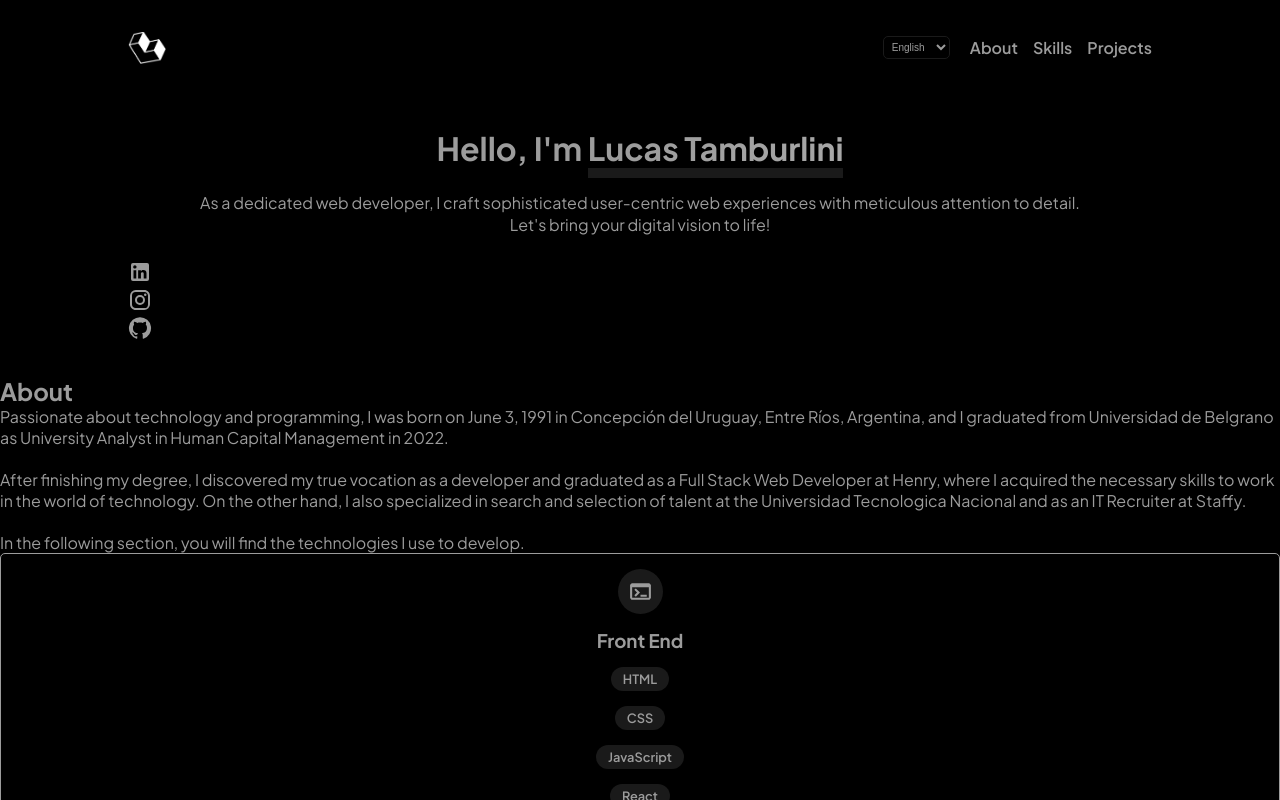
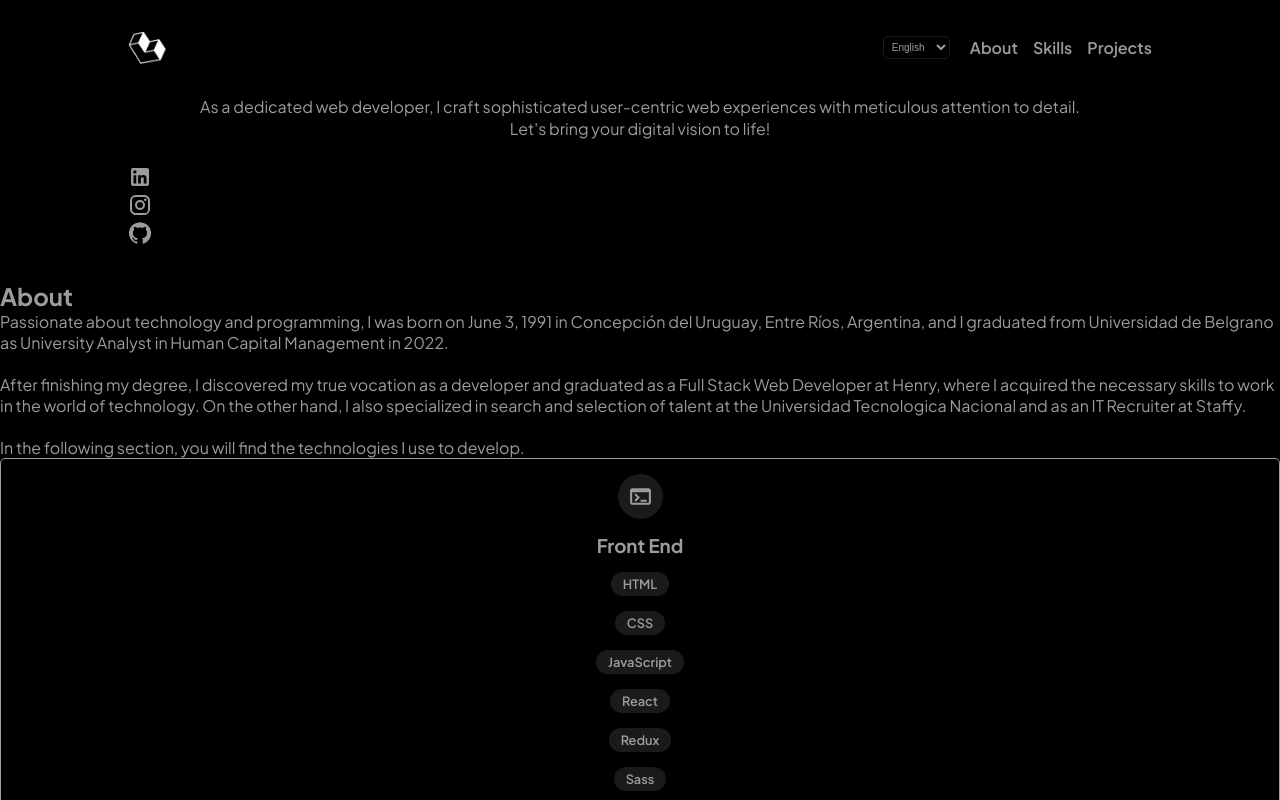
Before and after one commit to lucastamburlini/portfolio, a React (Vite) app: page / in a window 1280 px wide. Shown: the top 800 px of the page. Built offline with nearby package versions, Linux system fonts and the light colour scheme.

Commit message:
[fix] estilos

```diff
--- a/src/components/Navbar/Navbar.jsx
+++ b/src/components/Navbar/Navbar.jsx
@@ -30,7 +30,8 @@ const Navbar = () => {
   };
 
   return (
-    <nav className={style.navbar + " " + styleApp.container}>
+    <nav>
+      <div className={styleApp.container + " " + style.navContainer}>
         <div className={style.navbarLogo}>
           <img src={logoWhiteLarge} alt="logo_white_large.png" />
         </div>
@@ -65,6 +66,7 @@ const Navbar = () => {
             )}
           </div>
         </div>
+      </div>
     </nav>
   );
 };
--- a/src/components/Navbar/Navbar.module.css
+++ b/src/components/Navbar/Navbar.module.css
@@ -1,19 +1,25 @@
-.navbar {
+nav {
+  display: flex;
+  align-items: center;
+  width: 100%;
+  padding: var(--pd-1);
+  position: fixed;
+  background-color: var(--bg-color);
+}
+
+nav img {
+  width: 38px;
+}
+
+.navContainer {
+  width: 100%;
   display: flex;
   justify-content: space-between;
-  align-items: center;
-  width: 100%;
-  height: auto;
-  padding: 32px 0;
 }
 
 .navbarLogo {
   display: flex;
   align-items: center;
-}
-
-.navbar img {
-  width: 38px;
 }
 
 .navbarAssets {
```
Lines whose indentation alone changed are shown as unchanged.
